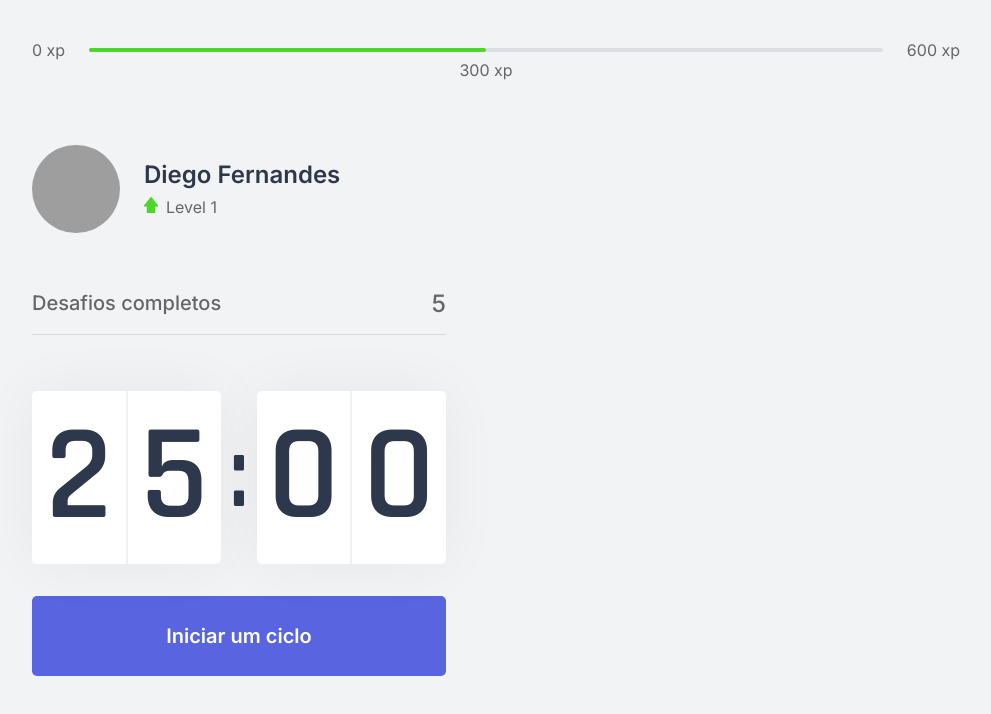
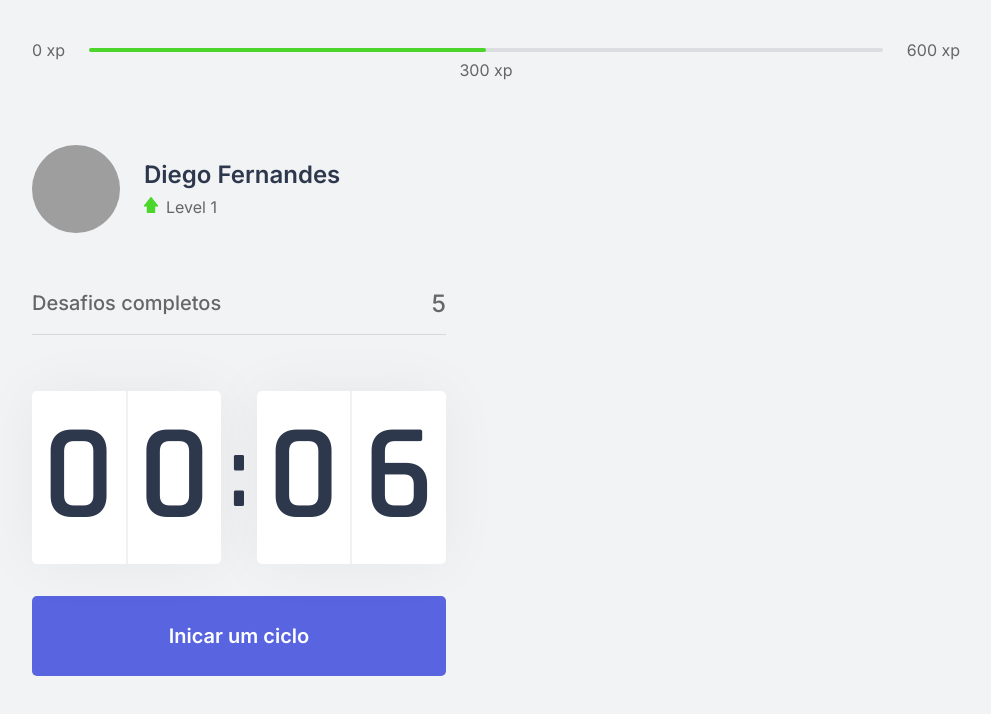
Before and after one commit to andersonsts/moveit, a Next.js app: page / in a window 1280 px wide. Shown: the top 714 px of the page, without its empty margins (144-1135 px from the left). Built offline with nearby package versions, Linux system fonts and the light colour scheme; grey boxes are pictures that could not be loaded.

Commit message:
finish countdown component

```diff
--- a/src/components/Countdown.tsx
+++ b/src/components/Countdown.tsx
@@ -2,9 +2,13 @@ import { useState, useEffect } from 'react'
 
 import styles from '../styles/components/Countdown.module.css'
 
+let countdownTimeout: NodeJS.Timeout
+
 export function Countdown () {
-  const [time, setTime] =  useState(25 * 60)
+  const INITIAL_TIME = 0.1 * 60 // 25 minutes
+  const [time, setTime] =  useState(INITIAL_TIME)
   const [isActive, setIsActive] = useState(false)
+  const [hasFinished, setHasFinished] = useState(false)
 
   const minutes = Math.floor(time / 60); // round down...
   const seconds = time % 60; // rest of division...
@@ -14,14 +18,56 @@ export function Countdown () {
 
   useEffect(() => {
     if (isActive && time > 0) {
-      setTimeout(() => {
+      countdownTimeout = setTimeout(() => {
         setTime(prevState => prevState - 1)
       }, 1000)
+    } else if (isActive && time === 0) {
+      setHasFinished(true)
+      setIsActive(false)
     }
   }, [isActive, time])
 
   function startCountdown () {
     setIsActive(true)
+  }
+
+  function resetCountdown () {
+    clearTimeout(countdownTimeout)
+    setIsActive(false)
+    setTime(INITIAL_TIME)
+  }
+
+  const ComponentByStatus = () => {
+    if (hasFinished) {
+      return (
+        <button
+          disabled
+          className={styles.countdownButton}
+        >
+          Ciclo encerrado
+        </button>
+      )
+    }
+    if (isActive) {
+      return (
+        <button
+          type="button"
+          onClick={resetCountdown}
+          className={`${styles.countdownButton} ${styles.countdownButtonActive}`}
+        >
+          Abandonar ciclo
+        </button>
+      )
+    }
+    return (
+      <button
+        type="button"
+        onClick={startCountdown}
+        className={styles.countdownButton}
+      >
+        Inicar um ciclo
+      </button>
+    )
   }
 
   return (
@@ -38,9 +84,7 @@ export function Countdown () {
         </div>
       </div>
 
-      <button type="button" onClick={startCountdown} className={styles.countdownButton}>
-        Iniciar um ciclo
-      </button>
+      <ComponentByStatus />
     </div>
   )
 }
--- a/src/styles/components/Countdown.module.css
+++ b/src/styles/components/Countdown.module.css
@@ -51,6 +51,22 @@
   transition: background-color 0.2s;
 }
 
-.countdownButton:hover {
+.countdownButton:not(:disabled):hover {
   background: var(--blue-dark);
 }
+
+.countdownButtonActive {
+  background: var(--white);
+  color: var(--title);
+}
+
+.countdownButtonActive:not([disabled]):hover {
+  background: var(--red);
+  color: var(--white);
+}
+
+.countdownButton:disabled {
+  background: var(--white);
+  color: var(--text);
+  cursor: not-allowed;
+}
```
